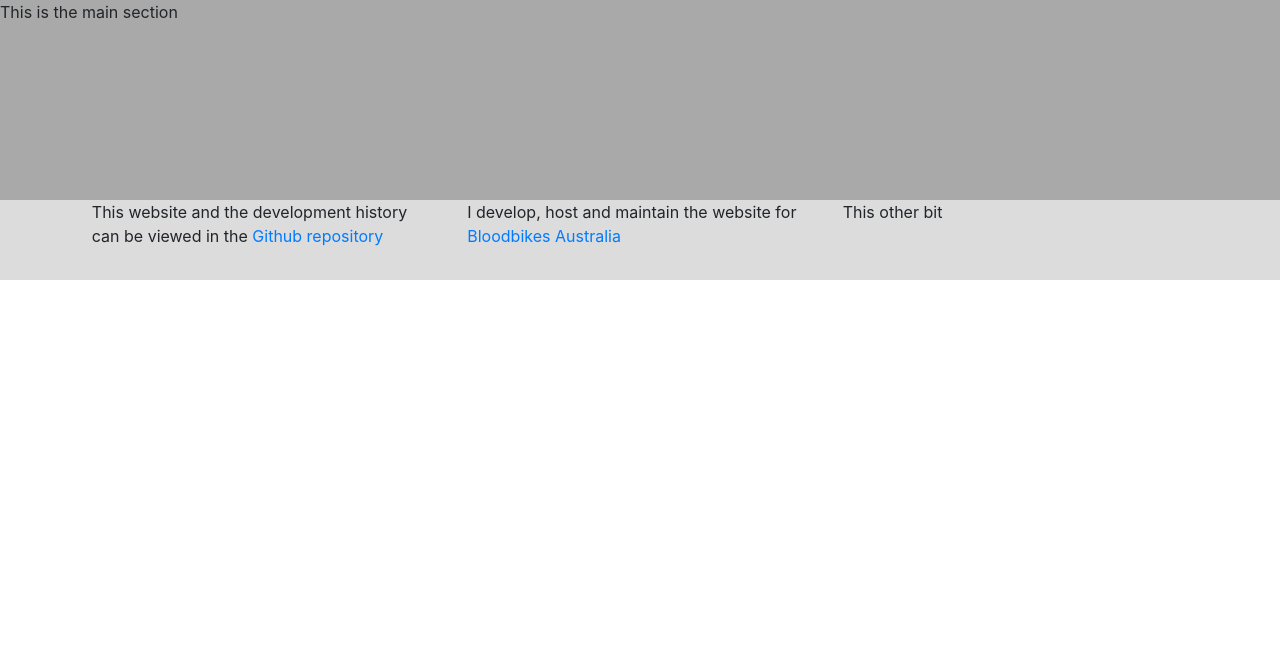
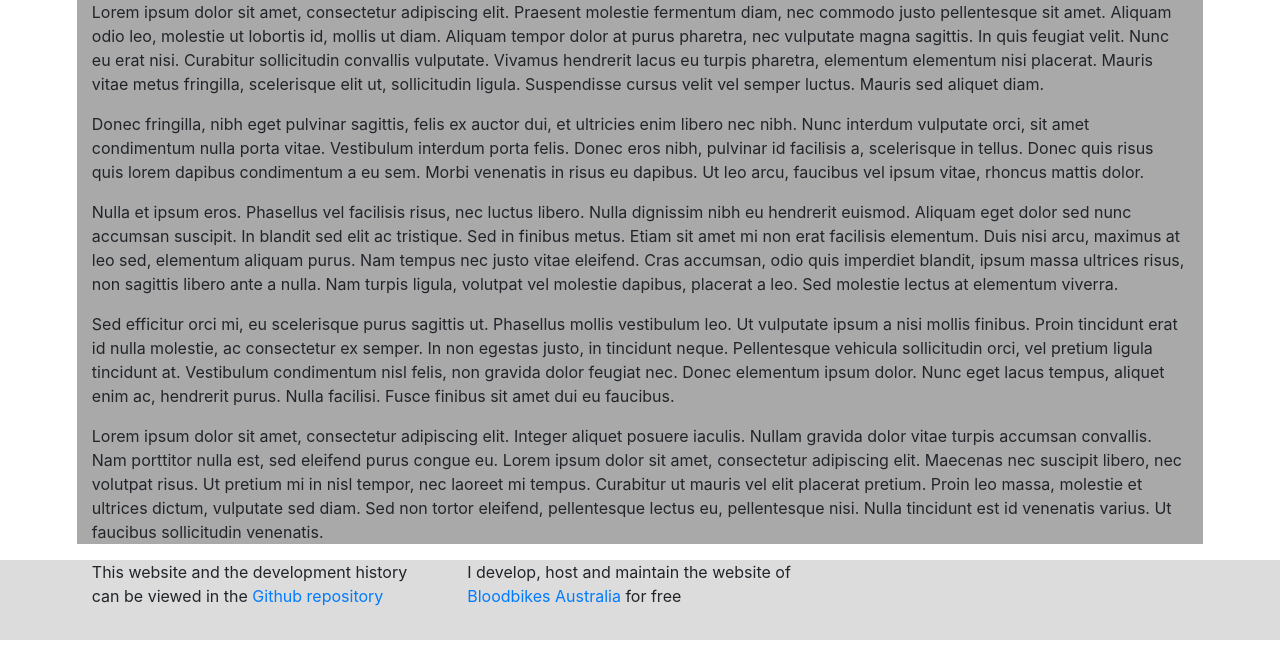
Before and after one commit to tuxcomputers/tux_com_au, a Flask app: page / in a window 1280 px wide. Shown: the part 136-800 px from the top of the page. Run offline with Flask 2, Linux system fonts and the light colour scheme; some libraries are stand-ins or nearby versions.

Commit message:
Add some Lorem ipsum text

```diff
--- a/pythonsite/templates/tux_index.html
+++ b/pythonsite/templates/tux_index.html
@@ -36,8 +36,12 @@
         </nav>
 
     </header>
-    <main>
-        This is the main section
+    <main class="container-fluid main-container">
+        <p>Lorem ipsum dolor sit amet, consectetur adipiscing elit. Praesent molestie fermentum diam, nec commodo justo pellentesque sit amet. Aliquam odio leo, molestie ut lobortis id, mollis ut diam. Aliquam tempor dolor at purus pharetra, nec vulputate magna sagittis. In quis feugiat velit. Nunc eu erat nisi. Curabitur sollicitudin convallis vulputate. Vivamus hendrerit lacus eu turpis pharetra, elementum elementum nisi placerat. Mauris vitae metus fringilla, scelerisque elit ut, sollicitudin ligula. Suspendisse cursus velit vel semper luctus. Mauris sed aliquet diam.</p>
+        <p>Donec fringilla, nibh eget pulvinar sagittis, felis ex auctor dui, et ultricies enim libero nec nibh. Nunc interdum vulputate orci, sit amet condimentum nulla porta vitae. Vestibulum interdum porta felis. Donec eros nibh, pulvinar id facilisis a, scelerisque in tellus. Donec quis risus quis lorem dapibus condimentum a eu sem. Morbi venenatis in risus eu dapibus. Ut leo arcu, faucibus vel ipsum vitae, rhoncus mattis dolor.</p>
+        <p>Nulla et ipsum eros. Phasellus vel facilisis risus, nec luctus libero. Nulla dignissim nibh eu hendrerit euismod. Aliquam eget dolor sed nunc accumsan suscipit. In blandit sed elit ac tristique. Sed in finibus metus. Etiam sit amet mi non erat facilisis elementum. Duis nisi arcu, maximus at leo sed, elementum aliquam purus. Nam tempus nec justo vitae eleifend. Cras accumsan, odio quis imperdiet blandit, ipsum massa ultrices risus, non sagittis libero ante a nulla. Nam turpis ligula, volutpat vel molestie dapibus, placerat a leo. Sed molestie lectus at elementum viverra.</p>
+        <p>Sed efficitur orci mi, eu scelerisque purus sagittis ut. Phasellus mollis vestibulum leo. Ut vulputate ipsum a nisi mollis finibus. Proin tincidunt erat id nulla molestie, ac consectetur ex semper. In non egestas justo, in tincidunt neque. Pellentesque vehicula sollicitudin orci, vel pretium ligula tincidunt at. Vestibulum condimentum nisl felis, non gravida dolor feugiat nec. Donec elementum ipsum dolor. Nunc eget lacus tempus, aliquet enim ac, hendrerit purus. Nulla facilisi. Fusce finibus sit amet dui eu faucibus.</p>
+        <p>Lorem ipsum dolor sit amet, consectetur adipiscing elit. Integer aliquet posuere iaculis. Nullam gravida dolor vitae turpis accumsan convallis. Nam porttitor nulla est, sed eleifend purus congue eu. Lorem ipsum dolor sit amet, consectetur adipiscing elit. Maecenas nec suscipit libero, nec volutpat risus. Ut pretium mi in nisl tempor, nec laoreet mi tempus. Curabitur ut mauris vel elit placerat pretium. Proin leo massa, molestie et ultrices dictum, vulputate sed diam. Sed non tortor eleifend, pellentesque lectus eu, pellentesque nisi. Nulla tincidunt est id venenatis varius. Ut faucibus sollicitudin venenatis.</p>
     </main>
     <footer>
         <div class="container-fluid main-container">
@@ -46,11 +50,11 @@
                     This website and the development history can be viewed in the <a href="https://github.com/tuxcomputers/tux_com_au" target="_blank">Github repository</a>
                 </div>
                 <div class="col-md-4">
-                    I develop, host and maintain the website for <a href="https://bloodbikesaustralia.org.au/" target="_blank">Bloodbikes Australia</a>
+                    I develop, host and maintain the website of <a href="https://bloodbikesaustralia.org.au/" target="_blank">Bloodbikes Australia</a> for free
                 </div>
-                <div class="col-md-4">
+                <!-- <div class="col-md-4">
                     This other bit
-                </div>
+                </div> -->
             </div>
         </div>
     </footer>
```
